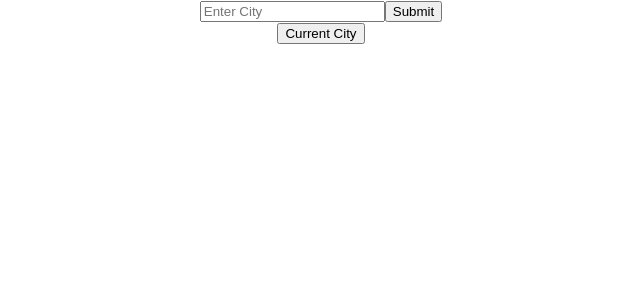
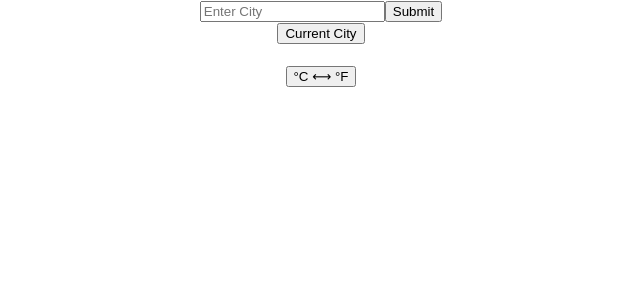
Before and after one commit to bgleyva3/React-Project-2-weatherApp, a React (Create React App) app: page / in a window 1280 px wide. Shown: the top 300 px of the page, without its empty margins (319-959 px from the left). Built offline with nearby package versions, Linux system fonts and the light colour scheme.

Commit message:
third commit

```diff
--- a/src/App.js
+++ b/src/App.js
@@ -10,6 +10,7 @@ function App() {
   const [temp, setTemp] = useState("")
   const [weather, setWeather] = useState("")
   const [icon, setIcon] = useState("")
+  const [units, setUnits] = useState("")
 
   useEffect(()=>{
     if(cityInput !== null){
@@ -20,7 +21,8 @@ function App() {
       .then(data => {
         setCity(data["name"])
         setCountry(data["sys"]["country"])
-        setTemp(data["main"]["temp"]+"°C")
+        setTemp(data["main"]["temp"])
+        setUnits("°C")
         setWeather(data["weather"][0]["description"])
         setIcon(<img src={`https://openweathermap.org/img/wn/${data["weather"][0]["icon"]}@2x.png`}></img>)
 
@@ -67,6 +69,19 @@ function App() {
       alert(err.message)
     }
 
+    const converter = () => {
+      if(units === "°C"){
+        const CtoF = (temp * (9/5)) + 32
+        setTemp(CtoF.toFixed(1))
+        setUnits("°F")
+      } else {
+        const FtoC = (temp - 32) * 5/9
+        setTemp(FtoC.toFixed(1))
+        setUnits("°C")
+      }
+      console.log(temp + units)
+    }
+
   return (
     <div className="App">
       <form onSubmit={submitFunc}>
@@ -77,7 +92,7 @@ function App() {
       <button onClick={currentLocation}>Current City</button>
       <h1>{city}</h1>
       <h1>{country}</h1>
-      <h1>{temp}</h1>
+      <h1>{temp}{units}</h1><button onClick={converter}>°C ⟷ °F</button>
       <h1>{weather}</h1>
       <div>{icon}</div>
     </div>
```
